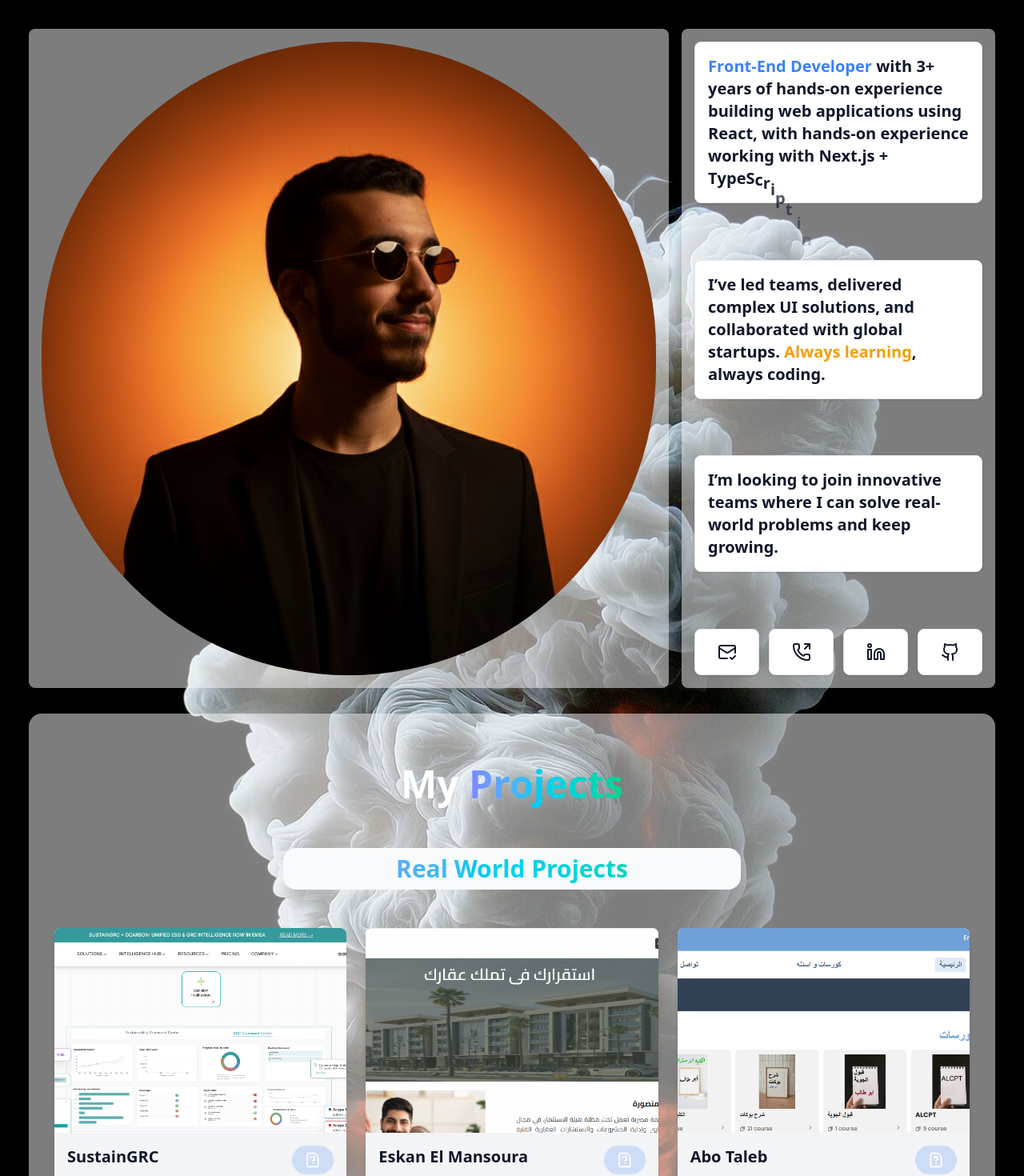
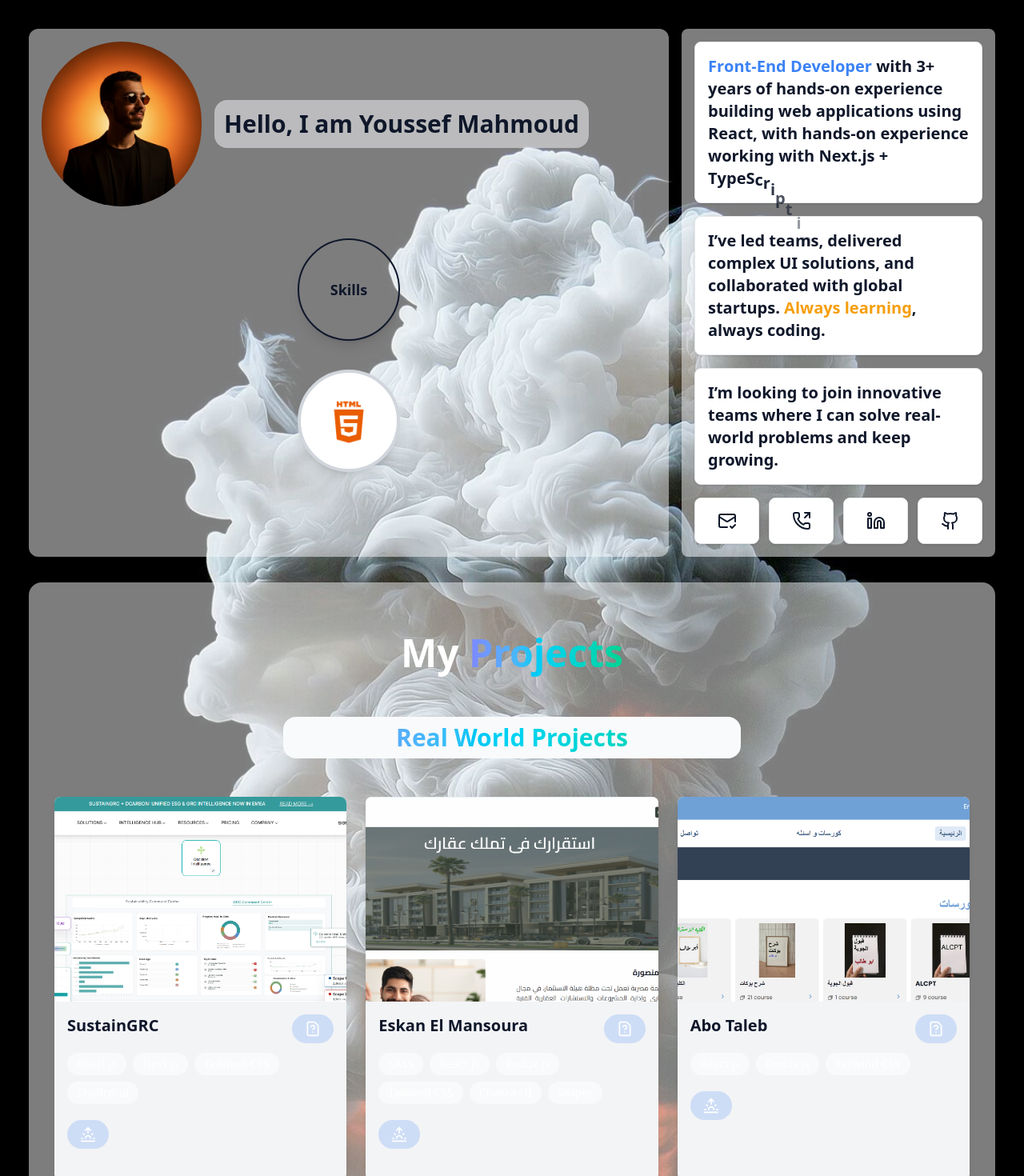
Before and after one commit to yousefjoe1/Portfolio-Nextjs, a Next.js app: page / in a window 1280 px wide. Shown: the top 1470 px of the page at 80% size. Built offline with nearby package versions, Linux system fonts and the light colour scheme.

Commit message:
adding skills animation in hero section

```diff
--- a/src/app/components/Hero/HeroSection.tsx
+++ b/src/app/components/Hero/HeroSection.tsx
@@ -5,6 +5,7 @@ import Image from 'next/image'
 import { gsap } from 'gsap';
 import { useRef } from 'react';
 import { useGSAP } from '@gsap/react';
+import LeftSection from './LeftSection';
 
 const HeroSection = () => {
     const containerRef = useRef<HTMLDivElement | null>(null)
@@ -35,15 +36,7 @@ const HeroSection = () => {
     return (
         <section className='grid lg:grid-cols-3 gap-4'>
             {/* Left Column - Hero Image */}
-            <div className='p-4 rounded-lg lg:col-span-2 md:col-span-2 bg-brand-secondary/50'>
-                <Image
-                    src="/images/youssef.png"
-                    className='rounded-full w-fit object-contain'
-                    alt="Hero"
-                    width={500}
-                    height={600}
-                />
-            </div>
+            <LeftSection />
 
             {/* Right Column - Info Cards */}
             <div className='bg-brand-secondary/50 shadow-lg p-4 rounded-lg flex flex-col justify-between gap-4 '>
--- /dev/null
+++ b/src/app/components/Hero/LeftSection.tsx
@@ -0,0 +1,150 @@
+'use client';
+
+import Image from 'next/image'
+import React, { useState, useEffect } from 'react'
+
+const LeftSection = () => {
+    const techStack = [
+        { src: '/images/icone-html-orange.png', alt: 'HTML' },
+        // { src: '/images/javascript.png', alt: 'JavaScript' },
+        { src: '/images/nextjs-original.png', alt: 'Next.js' },
+        { src: '/images/nodejs.png', alt: 'Node.js' },
+        { src: '/images/React-icon.svg.png', alt: 'React' }
+    ];
+
+    const [currentIndex, setCurrentIndex] = useState(0);
+    const [isAnimating, setIsAnimating] = useState(false);
+
+    useEffect(() => {
+        const interval = setInterval(() => {
+            // setIsAnimating(true);
+
+            setCurrentIndex((prev) => (prev + 1) % techStack.length);
+            // setTimeout(() => {
+            //     setIsAnimating(false);
+            // }, 2200);
+
+        }, 1400);
+
+        return () => clearInterval(interval);
+    }, []);
+
+    return (
+        <div className='p-4 rounded-xl lg:col-span-2 md:col-span-2 bg-brand-secondary/50 flex flex-col items-start'>
+            <div className='flex items-center lg:flex-row flex-col gap-4 mb-8'>
+                <Image
+                    src="/images/youssef.png"
+                    className='rounded-full object-contain'
+                    alt="Hero"
+                    width={200}
+                    height={200}
+                />
+                <h2 className='lg:text-3xl text-xl bg-brand-secondary/50 p-3 rounded-2xl w-full font-bold'>Hello, I am Youssef Mahmoud</h2>
+            </div>
+
+            {/* Animated Tech Stack */}
+            <div className="relative mt-2 flex flex-col items-center w-full">
+                {/* First Circle (Always visible) */}
+                <div className="relative z-10">
+                    <div className="w-32 h-32 rounded-full border-2 shadow-lg flex items-center justify-center font-semibold text-lg">
+                        Skills
+                    </div>
+                </div>
+
+
+                <div className="absolute top-16 left-1/2 -translate-x-1/2 h-32">
+                    <svg
+                        className="w-8 h-32 animate-lightning"
+                        viewBox="0 0 40 120"
+                        style={{
+                            animation: 'lightning 1.5s infinite',
+                            opacity: 0,
+                            filter: 'drop-shadow(0 0 8px #60a5fa)' // Adds the electric glow
+                        }}
+                    >
+                        {/* The Jagged Thunder Path */}
+                        <path
+                            d="M 20 0 L 10 30 L 25 25 L 5 60 L 30 55 L 10 100"
+                            stroke="url(#lightning-gradient)"
+                            strokeWidth="3"
+                            fill="none"
+                            strokeLinecap="round"
+                            strokeLinejoin="round"
+                        />
+                        <defs>
+                            <linearGradient id="lightning-gradient" x1="0%" y1="0%" x2="0%" y2="100%">
+                                <stop offset="0%" stopColor="#ffffff" stopOpacity="0" />
+                                <stop offset="20%" stopColor="#bae6fd" stopOpacity="1" />
+                                <stop offset="50%" stopColor="#3b82f6" stopOpacity="1" />
+                                <stop offset="80%" stopColor="#bae6fd" stopOpacity="1" />
+                                <stop offset="100%" stopColor="#60a5fa" stopOpacity="0" />
+                            </linearGradient>
+                        </defs>
+                    </svg>
+                </div>
+
+
+                {/* Second Circle (Animated) */}
+                <div className="relative z-10 top-9">
+                    <div
+                        className={`w-32 h-32 rounded-full border-4 bg-white shadow-lg flex items-center justify-center transition-all duration-300 ${isAnimating ? 'border-blue-500 shadow-blue-500/50 shadow-xl scale-105' : 'border-gray-300'
+                            }`}
+                    >
+                        <div
+                            key={currentIndex}
+                            className="animate-techImage"
+                        >
+                            <Image
+                                src={techStack[currentIndex].src}
+                                className='object-contain'
+                                alt={techStack[currentIndex].alt}
+                                width={60}
+                                height={60}
+                            />
+                        </div>
+                    </div>
+                </div>
+            </div>
+
+
+            <style jsx>{`
+    @keyframes lightning {
+        0% {
+            opacity: 0;
+            transform: scaleY(0) skewX(0deg);
+            transform-origin: top;
+        }
+        /* The "Strike" - fast and bright */
+        5% {
+            opacity: 1;
+            transform: scaleY(1.2) skewX(-5deg);
+        }
+        7% {
+            opacity: 0.2;
+            transform: scaleY(1) skewX(5deg);
+        }
+        9% {
+            opacity: 1;
+            transform: scaleY(1) skewX(0deg);
+        }
+        /* Fade out phase */
+        25% {
+            opacity: 0;
+            transform: scaleY(1);
+        }
+        100% {
+            opacity: 0;
+        }
+    }
+
+    .animate-lightning {
+        /* Faster timing for a more "shocking" feel */
+        animation: lightning 1.5s ease-out infinite;
+    }
+`}</style>
+
+        </div>
+    )
+}
+
+export default LeftSection
--- a/src/app/components/Projects/Projects.tsx
+++ b/src/app/components/Projects/Projects.tsx
@@ -5,29 +5,29 @@ const links = ["https://digitalgym.in/v1/app/pages/dashboards/default.html", "ht
 const myProjects = [
     {
         name: 'SustainGRC', image: '/images/sustainegrc.png', details: `SustainGRC is a London-based AI platform transforming corporate carbon emissions, ESG risk management and assurance. We empower organisations with AI-driven solutions that turn sustainability and data challenges into strategic value, fostering environmental stewardship and business success.`,
-        tech: ["React.js.js", "Next.js", "Tailwind CSS", "Shadcn-ui"], link: 'https://www.sustaingrc.com/'
+        tech: ["React.js", "Next.js", "Tailwind CSS", "Shadcn-ui"], link: 'https://www.sustaingrc.com/'
     },
     {
         name: 'Eskan El Mansoura', image: '/images/eskan.png', details: 'A real estate website that offers various properties. You can visit a project to choose what suits you from shops or apartments, also there are filters by price or unit number or block location or meter price and much more of complex data handling, and various features. The project has a dashboard for admin to control the 90% of the data.',
-        tech: ["SASS", "React.js.js", "Redux.js", "Tailwind CSS", "Chakra-UI", "Swiper"], link: 'https://mansoura-eco-build.com/'
+        tech: ["SASS", "React.js", "Redux.js", "Tailwind CSS", "Chakra-UI", "Swiper"], link: 'https://mansoura-eco-build.com/'
     },
     {
         name: 'Abo Taleb', image: '/images/abo-taleb.png', details: 'Abo Taleb is a sophisticated online platform that offers comprehensive English courses tailored specifically for Military Bases Students. Admin dashboard and analyze the users enrolled and transactions on courses. Handle user registration and login. Integrate payment with the backend. Built user friendly responsive pages with easy to navigate between pages. Handle user comments and admin posts.',
-        tech: ["React.js.js", "Redux.js", "Tailwind CSS"], link: 'https://www.sirtz.com/'
+        tech: ["React.js", "Redux.js", "Tailwind CSS"], link: 'https://www.sirtz.com/'
     },
     {
         name: 'Mansoura Outlet', image: '/images/outlet.png', details: `An e-commerce platform that offers a comprehensive directory of clothing stores in the city of Mansoura. The website is structured based on the city's streets, with each street featuring a curated selection of clothing boutiques`,
-        tech: ["React.js.js", "Redux.js", "Tailwind CSS"], link: 'https://abc-mansoura.com/'
+        tech: ["React.js", "Redux.js", "Tailwind CSS"], link: 'https://abc-mansoura.com/'
     },
     {
         name: 'DGym', image: '/images/first-work-freelance.png', details: `gym's platform is ideal for sports facilities, fitness centres, gyms, personal trainers, and anyone who wants to streamline their business management processes. Dgym's reports provide valuable insights into business performance, enabling you to make data-driven decisions to maximize profits It simplifies registration, memberships, member feedback, online payments. Accessible from any device.`,
-        tech: ["React.js.js", "Redux.js", "Tailwind CSS"], links: links
+        tech: ["React.js", "Redux.js", "Tailwind CSS"], links: links
     }
 ]
 
 const ScholarshipProjects = [{
     name: 'Shop', image: '/images/depi-project.png', details: 'E commerce for clothes.',
-    tech: ["React.js.js", "Tailwind CSS", 'Node.js', 'Express.js', 'MongoDB'], link: 'https://vite-React.js-chi-jet.vercel.app/'
+    tech: ["React.js", "Tailwind CSS", 'Node.js', 'Express.js', 'MongoDB'], link: 'https://vite-React.js-chi-jet.vercel.app/'
 }
 ]
 
@@ -59,7 +59,7 @@ const personalProjects = [
         name: 'Memory Game',
         image: '/images/mem-game.png',
         details: 'Card matching game to test cognitive skills.',
-        tech: ["HTML", "CSS", "JAVASCRIPT", "React.js.JS", "React.js-TYPESCRIPT", "TAILWIND_CSS"],
+        tech: ["HTML", "CSS", "JAVASCRIPT", "React.js", "React.js-TYPESCRIPT", "TAILWIND_CSS"],
         link: 'https://yousefjoe1.github.io/Memory-Game/'
     },
     {
@@ -73,7 +73,7 @@ const personalProjects = [
         name: 'Amazon Clone',
         image: '/images/amazontemp.png',
         details: 'E-commerce interface clone featuring product listings.',
-        tech: ["HTML", "CSS", "JAVASCRIPT", "React.js.JS"],
+        tech: ["HTML", "CSS", "JAVASCRIPT", "React.js"],
         link: 'https://yousefjoe1.github.io/amazone1/'
     },
 
@@ -81,35 +81,35 @@ const personalProjects = [
         name: 'Product Landing page',
         image: '/images/product-landingpage.png',
         details: 'High-conversion landing page for digital or physical products.',
-        tech: ["HTML", "CSS", "JAVASCRIPT", "React.js.JS", "React.js-TYPESCRIPT", "TAILWIND_CSS"],
+        tech: ["HTML", "CSS", "JAVASCRIPT", "React.js", "React.js-TYPESCRIPT", "TAILWIND_CSS"],
         link: 'https://yousefjoe1.github.io/Simple-Product-Landing-Page/'
     },
     {
         name: 'Calculator',
         image: '/images/calc.png',
         details: 'A clean, functional web calculator.',
-        tech: ["HTML", "CSS", "JAVASCRIPT", "React.js.JS", "TYPESCRIPT", "TAILWIND CSS"],
+        tech: ["HTML", "CSS", "JAVASCRIPT", "React.js", "TYPESCRIPT", "TAILWIND CSS"],
         link: 'https://yousefjoe1.github.io/Simple-Calculator/'
     },
     {
         name: 'LinkedIn Clone',
         image: '/images/linkedin.png',
         details: 'Social media UI clone focusing on professional networking.',
-        tech: ["HTML", "CSS", "JAVASCRIPT", "React.js.JS", "React.js_BOOTSTRAP", "BOOTSTRAP"],
+        tech: ["HTML", "CSS", "JAVASCRIPT", "React.js", "React.js_BOOTSTRAP", "BOOTSTRAP"],
         link: 'https://yousefjoe1.github.io/linkedIn-clone-2022/'
     },
     {
         name: 'Discord Clone',
         image: '/images/discord.png',
         details: 'Real-time communication platform interface.',
-        tech: ["HTML", "CSS", "JAVASCRIPT", "React.js.JS", "React.js_BOOTSTRAP", "BOOTSTRAP"],
+        tech: ["HTML", "CSS", "JAVASCRIPT", "React.js", "React.js_BOOTSTRAP", "BOOTSTRAP"],
         link: 'https://yousefjoe1.github.io/discord-clone/#/'
     },
     {
         name: 'Food Shopping Cart',
         image: '/images/shoppingcart.png',
         details: 'Shopping cart functionality for food ordering.',
-        tech: ["HTML", "CSS", "JAVASCRIPT", "BOOTSTRAP", "React.js.JS"],
+        tech: ["HTML", "CSS", "JAVASCRIPT", "BOOTSTRAP", "React.js"],
         link: 'https://yousefjoe1.github.io/my-shopping-cart/#/shopping-cart'
     },
 
@@ -117,14 +117,14 @@ const personalProjects = [
         name: 'Words Game',
         image: '/images/wordgame.png',
         details: 'Word-based puzzle game.',
-        tech: ["HTML", "CSS", "JAVASCRIPT", "React.js.JS", "TYPESCRIPT", "TAILWIND CSS"],
+        tech: ["HTML", "CSS", "JAVASCRIPT", "React.js", "TYPESCRIPT", "TAILWIND CSS"],
         link: 'https://yousefjoe1.github.io/Words-Game/'
     },
     {
         name: 'Vegetables Shopping Cart',
         image: '/images/veg-cart.png',
         details: 'E-commerce cart specifically for grocery shopping.',
-        tech: ["HTML", "CSS", "JAVASCRIPT", "React.js.JS", "REDUX/TOOLKIT"],
+        tech: ["HTML", "CSS", "JAVASCRIPT", "React.js", "REDUX/TOOLKIT"],
         link: 'https://yousefjoe1.github.io/vegetables-shopping-cart/'
     },
     {
@@ -138,14 +138,14 @@ const personalProjects = [
         name: 'Landing page',
         image: '/images/temp1.png',
         details: 'Bootstrap-powered responsive landing page.',
-        tech: ["HTML", "CSS", "JAVASCRIPT", "BOOTSTRAP", "React.js.JS"],
+        tech: ["HTML", "CSS", "JAVASCRIPT", "BOOTSTRAP", "React.js"],
         link: 'https://yousefjoe1.github.io/temp-2n/#/'
     },
     {
         name: 'Advice Generator',
         image: '/images/advice-generator.png',
         details: 'App that fetches and displays random pieces of advice.',
-        tech: ["HTML", "CSS", "JAVASCRIPT", "React.js.JS"],
+        tech: ["HTML", "CSS", "JAVASCRIPT", "React.js"],
         link: 'https://yousefjoe1.github.io/advice-generator-app/'
     }
 ];
```
